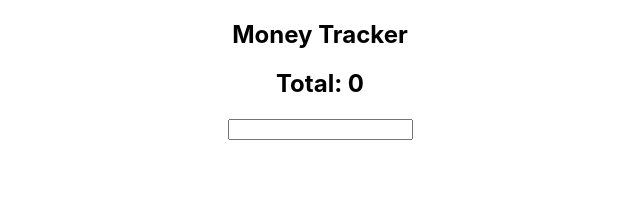
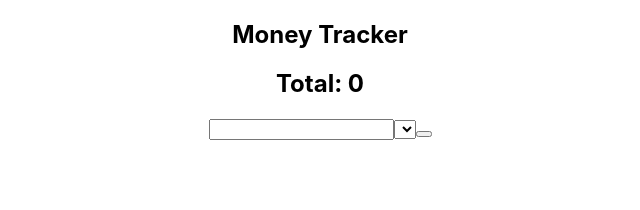
Before and after one commit to tamiror6/money-tracker, a React (Create React App) app in the folder my-app/: page / in a window 1280 px wide. Shown: the top 210 px of the page, without its empty margins (320-960 px from the left). Built offline with nearby package versions, Linux system fonts and the light colour scheme.

Commit message:
after some test of generall flow, now failing test of total after adding income

```diff
--- a/my-app/src/App.tsx
+++ b/my-app/src/App.tsx
@@ -8,6 +8,8 @@ function App() {
       <h2 data-testid="app-title">Money Tracker</h2>
       <h2 data-testid="total-expenses">Total: 0</h2>
       <input data-testid="amount"></input>
+      <select data-testid="income-expense-selctor"></select>
+      <button data-testid="add-btn"></button>
     </div>
   );
 }
```
Also changed, not shown: my-app/src/app.driver.tsx (added), 1 other file (tests, documents, lock files or other folders).
